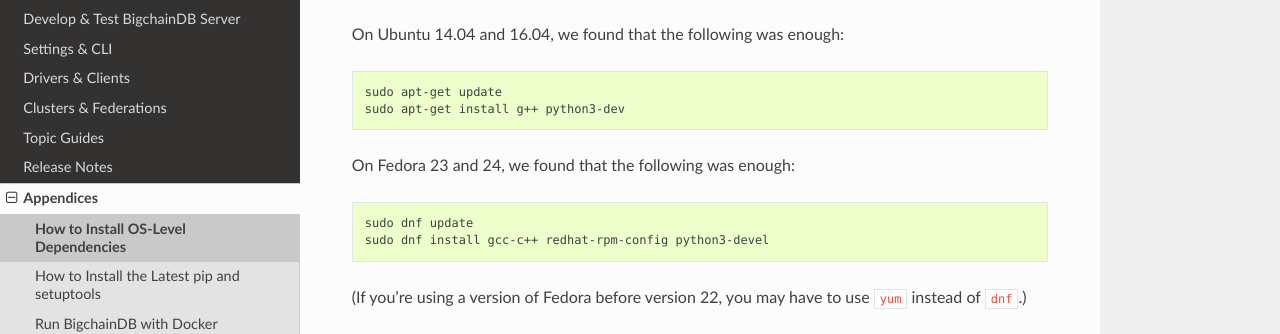
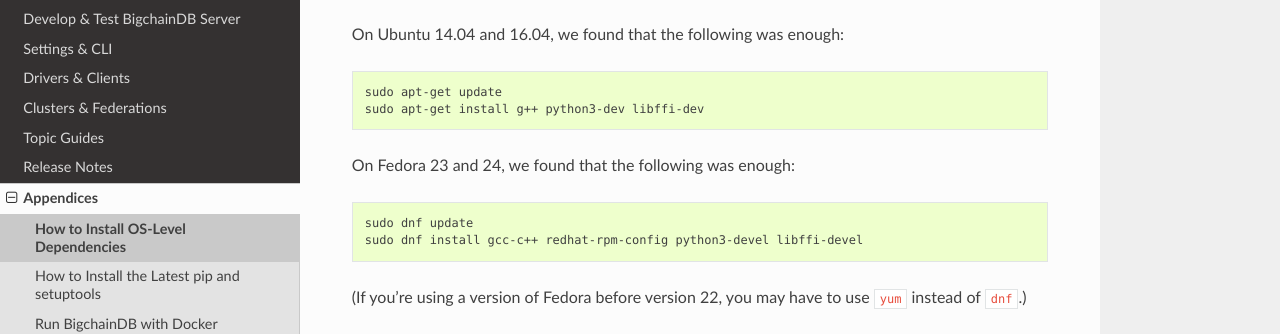
Before and after one commit to bigchaindb/bigchaindb, a Sphinx documentation site: the page built from docs/source/appendices/install-os-level-deps.md, in a window 1280 px wide. Shown: the part 185-519 px from the top of the page. Built offline with Sphinx 7.4.7 and the Read the Docs theme 2.0.0, drawn with Linux system fonts in a browser that asks for light colours.

Commit message:
Added installation of libffi-dev (or libffi-devel) to install docs, scripts, Dockerfiles

````diff
--- a/docs/source/appendices/install-os-level-deps.md
+++ b/docs/source/appendices/install-os-level-deps.md
@@ -5,13 +5,13 @@
 On Ubuntu 14.04 and 16.04, we found that the following was enough:
 ```text
 sudo apt-get update
-sudo apt-get install g++ python3-dev
+sudo apt-get install g++ python3-dev libffi-dev
 ```
 
 On Fedora 23 and 24, we found that the following was enough:
 ```text
 sudo dnf update
-sudo dnf install gcc-c++ redhat-rpm-config python3-devel
+sudo dnf install gcc-c++ redhat-rpm-config python3-devel libffi-devel
 ```
 
 (If you're using a version of Fedora before version 22, you may have to use `yum` instead of `dnf`.)
````
Also changed, not shown: docs/source/nodes/setup-run-node.md (+2 -2 lines), docs/source/quickstart.md (+1 -1 lines), 3 other files.
